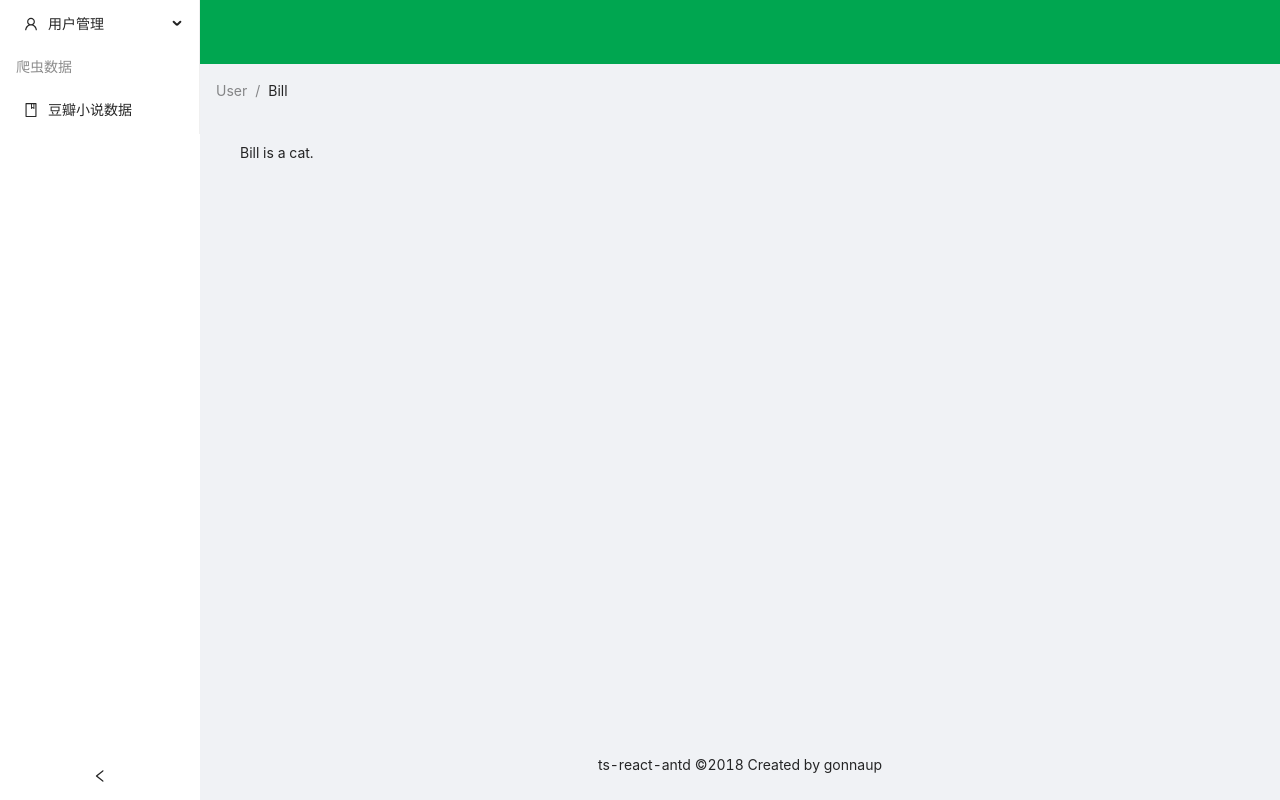
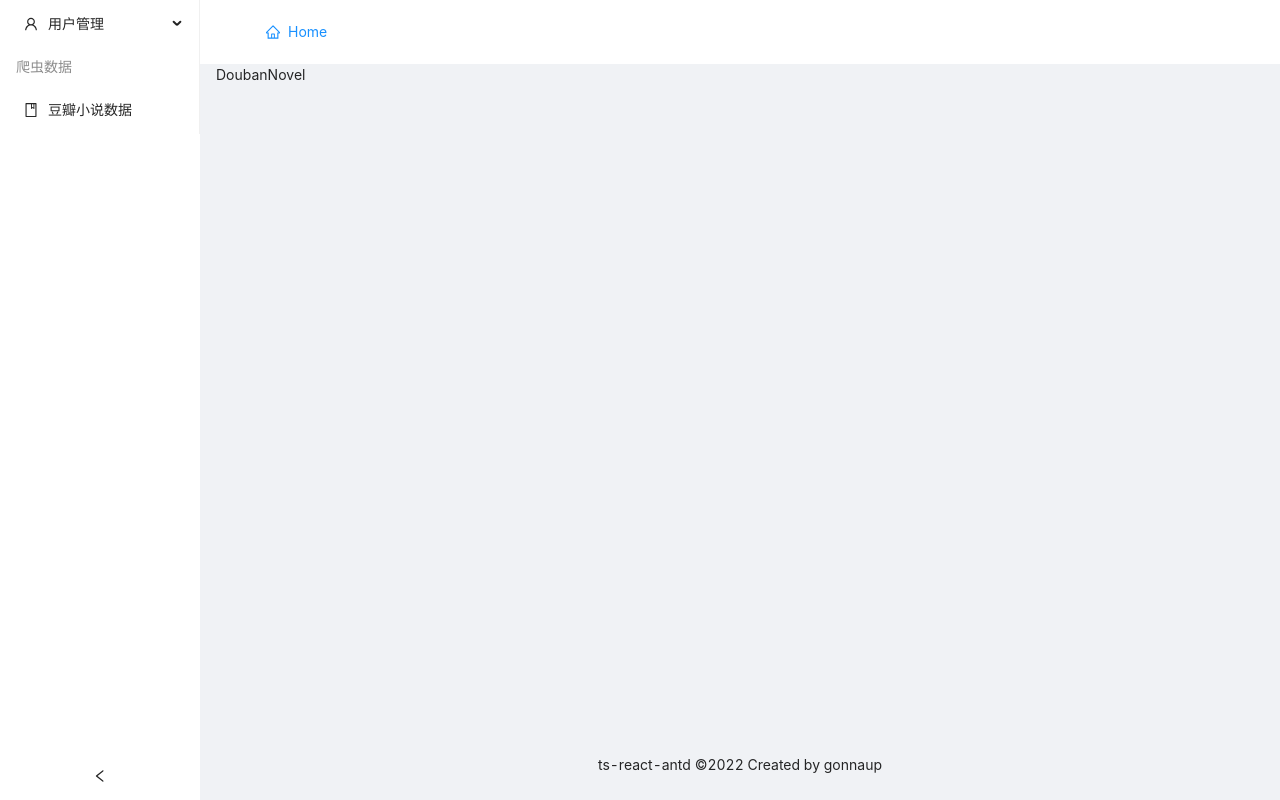
Before and after one commit to gonnaup/crawlerRecordDisplay, a React app: page /crawlerdata/doubanNovel in a window 1280 px wide. Built offline with nearby package versions, Linux system fonts and the light colour scheme.

Commit message:
添加react-router-dom@6；使用动态路由配置App的页面跳转

```diff
--- a/package.json
+++ b/package.json
@@ -49,6 +49,7 @@
     "react-dev-utils": "^12.0.1",
     "react-dom": "^18.1.0",
     "react-refresh": "^0.11.0",
+    "react-router-dom": "^6.3.0",
     "resolve": "^1.20.0",
     "resolve-url-loader": "^4.0.0",
     "sass-loader": "^12.3.0",
--- a/src/App.tsx
+++ b/src/App.tsx
@@ -1,29 +1,8 @@
-import { Breadcrumb, Layout } from 'antd'
-import MenuNavigation from './components/MenuNavigation'
+import { BrowserRouter, useRoutes } from 'react-router-dom'
+import { routes } from './configs/router.config'
 
-function App() {
-  const { Header, Content, Footer, Sider } = Layout
-  return (
-    <Layout style={{ minHeight: '100vh' }}>
-      <Sider theme="light" collapsible>
-        <div className="logo" />
-        <MenuNavigation />
-      </Sider>
-      <Layout>
-        <Header style={{backgroundColor: '#00a650'}}/>
-        <Content style={{ margin: '0 16px' }}>
-          <Breadcrumb style={{ margin: '16px 0' }}>
-            <Breadcrumb.Item>User</Breadcrumb.Item>
-            <Breadcrumb.Item>Bill</Breadcrumb.Item>
-          </Breadcrumb>
-          <div style={{ padding: 24, minHeight: 360 }}>Bill is a cat.</div>
-        </Content>
-        <Footer style={{ textAlign: 'center' }}>
-          ts-react-antd ©2018 Created by gonnaup
-        </Footer>
-      </Layout>
-    </Layout>
-  )
-}
+const RawApp = () => useRoutes(routes)
+
+const App = () => <BrowserRouter><RawApp/></BrowserRouter>
 
 export default App
--- /dev/null
+++ b/src/components/ContentHeader.tsx
@@ -0,0 +1,19 @@
+import React from 'react'
+import { Button, Layout } from 'antd'
+import { HomeOutlined } from '@ant-design/icons'
+
+type Props = {}
+
+const { Header } = Layout
+
+const ContentHeader = (props: Props) => {
+  return (
+    <Header style={{ backgroundColor: 'white' }}>
+      <Button icon={<HomeOutlined />} type="link" href="/">
+        Home
+      </Button>
+    </Header>
+  )
+}
+
+export default ContentHeader
--- a/src/components/MenuNavigation.tsx
+++ b/src/components/MenuNavigation.tsx
@@ -1,22 +1,23 @@
 import type { MenuProps } from 'antd'
 import { Menu } from 'antd'
+import { useNavigate } from 'react-router-dom'
 import { menuItems } from '../configs/menu.config'
 
 type ClickHandler = MenuProps['onClick']
 
 const items = menuItems
 
-const onClick: ClickHandler = (e) => {
-  console.log('click ', e)
-}
-
 const MenuNavigation = () => {
+  const navigate = useNavigate()
+  const onClick: ClickHandler = (e) => {
+    navigate(e.key)
+  }
   return (
     <Menu
       onClick={onClick}
       theme="light"
-      defaultSelectedKeys={['1']}
-      defaultOpenKeys={['sub1']}
+      defaultSelectedKeys={['data/doubanNovel']}
+      defaultOpenKeys={['subjectManagement']}
       mode="inline"
       items={items}
     />
--- a/src/configs/menu.config.tsx
+++ b/src/configs/menu.config.tsx
@@ -1,33 +1,33 @@
-import { MenuProps } from "antd";
-import { UserOutlined, BookOutlined } from "@ant-design/icons";
+import { MenuProps } from 'antd'
+import { UserOutlined, BookOutlined, BugOutlined } from '@ant-design/icons'
 
-type MenuItems = Required<MenuProps>["items"];
+type MenuItems = Required<MenuProps>['items']
 export const menuItems: MenuItems = [
   {
-    label: "用户管理",
-    key: "subject-management",
+    label: '用户管理',
+    key: 'subject',
     icon: <UserOutlined />,
     children: [
       {
-        label: "管理员用户",
-        key: "admin-subject",
+        label: '管理员用户',
+        key: '/subject/admin'
       },
       {
-        label: "普通用户",
-        key: "common-subject",
-      },
-    ],
+        label: '普通用户',
+        key: '/subject/common'
+      }
+    ]
   },
   {
-    label: "爬虫数据",
-    key: "crawler-data",
-    type: "group",
+    label: '爬虫数据',
+    key: 'crawlerdata',
+    type: 'group',
     children: [
       {
-        label: "豆瓣小说数据",
-        key: "douban-novel",
-        icon: <BookOutlined />,
-      },
-    ],
-  },
-];
+        label: '豆瓣小说数据',
+        key: '/crawlerdata/doubanNovel',
+        icon: <BookOutlined />
+      }
+    ]
+  }
+]
--- /dev/null
+++ b/src/configs/router.config.tsx
@@ -0,0 +1,44 @@
+import { Skeleton } from 'antd'
+import { lazy, ReactNode, Suspense } from 'react'
+import { RouteObject } from 'react-router-dom'
+import Introduction from '../pages/Introduction'
+import Main from '../pages/Main'
+
+/**
+ * 懒加载
+ */
+const AdminSubject = lazy(() => import('../pages/AdminSubject'))
+const CommonSubject = lazy(() => import('../pages/CommonSubject'))
+const DoubanNovel = lazy(() => import('../pages/DoubanNovel'))
+
+/**
+ * 懒加载用Suspense包裹
+ */
+const lazyLoad = (element: ReactNode): ReactNode => (
+  <Suspense fallback={<Skeleton active />}>{element}</Suspense>
+)
+
+export const routes: RouteObject[] = [
+  {
+    path: '/',
+    element: <Main />,
+    children: [
+      {
+        index: true,
+        element: <Introduction />
+      },
+      {
+        path: 'subject/admin',
+        element: lazyLoad(<AdminSubject />)
+      },
+      {
+        path: 'subject/common',
+        element: lazyLoad(<CommonSubject />)
+      },
+      {
+        path: 'crawlerdata/doubanNovel',
+        element: lazyLoad(<DoubanNovel />)
+      }
+    ]
+  }
+]
--- /dev/null
+++ b/src/pages/AdminSubject.tsx
@@ -0,0 +1,11 @@
+import React from 'react'
+
+type Props = {}
+
+const AdminSubject = (props: Props) => {
+  return (
+    <div>Admin</div>
+  )
+}
+
+export default AdminSubject
--- /dev/null
+++ b/src/pages/CommonSubject.tsx
@@ -0,0 +1,11 @@
+import React from 'react'
+
+type Props = {}
+
+const CommonSubject = (props: Props) => {
+  return (
+    <div style={{marginTop: 16}}>CommonSubject</div>
+  )
+}
+
+export default CommonSubject
--- /dev/null
+++ b/src/pages/DoubanNovel.tsx
@@ -0,0 +1,11 @@
+import React from 'react'
+
+type Props = {}
+
+const DoubanNovel = (props: Props) => {
+  return (
+    <div>DoubanNovel</div>
+  )
+}
+
+export default DoubanNovel
--- /dev/null
+++ b/src/pages/Introduction.tsx
@@ -0,0 +1,18 @@
+import { Breadcrumb } from 'antd'
+import React from 'react'
+
+type Props = {}
+
+const Introduction = (props: Props) => {
+  return (
+    <>
+      <Breadcrumb style={{ margin: '16px 0' }}>
+        <Breadcrumb.Item>User</Breadcrumb.Item>
+        <Breadcrumb.Item>Bill</Breadcrumb.Item>
+      </Breadcrumb>
+      <div style={{ padding: 24 }}>Bill is a cat.</div>
+    </>
+  )
+}
+
+export default Introduction
--- /dev/null
+++ b/src/pages/Main.tsx
@@ -0,0 +1,29 @@
+import React from 'react'
+import { Layout } from 'antd'
+import MenuNavigation from '../components/MenuNavigation'
+import { Outlet } from 'react-router-dom'
+import ContentHeader from '../components/ContentHeader'
+
+const { Sider, Content, Footer } = Layout
+
+const Main = () => {
+  return (
+    <Layout style={{ minHeight: '100vh' }}>
+      <Sider theme="light" collapsible>
+        <div className="logo" />
+        <MenuNavigation />
+      </Sider>
+      <Layout>
+        <ContentHeader/>
+        <Content style={{ margin: '0 16px' }}>
+          <Outlet/>
+        </Content>
+        <Footer style={{ textAlign: 'center' }}>
+          ts-react-antd ©2022 Created by gonnaup
+        </Footer>
+      </Layout>
+    </Layout>
+  )
+}
+
+export default Main
```
Also changed, not shown: 2 other files (tests, documents, lock files or other folders).
